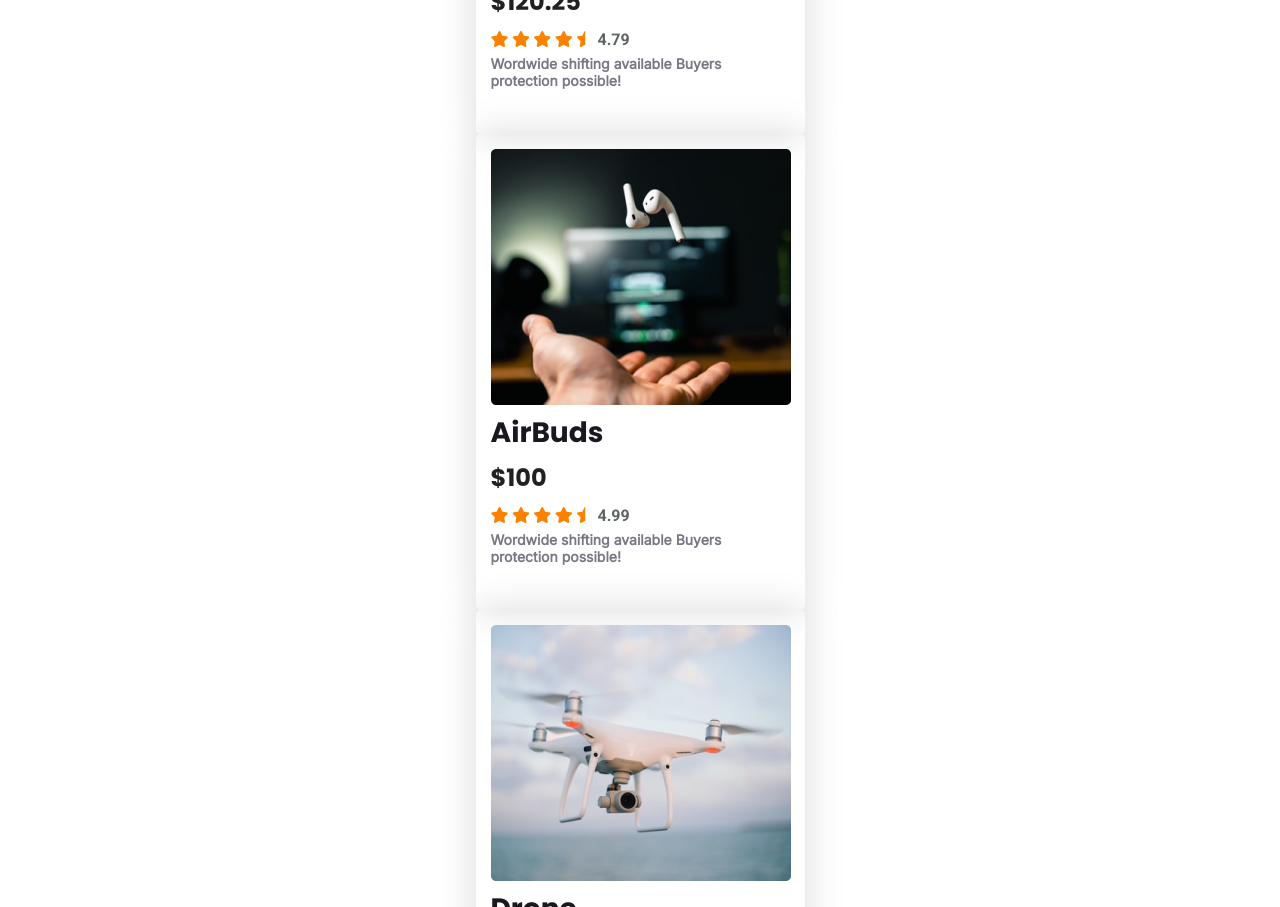
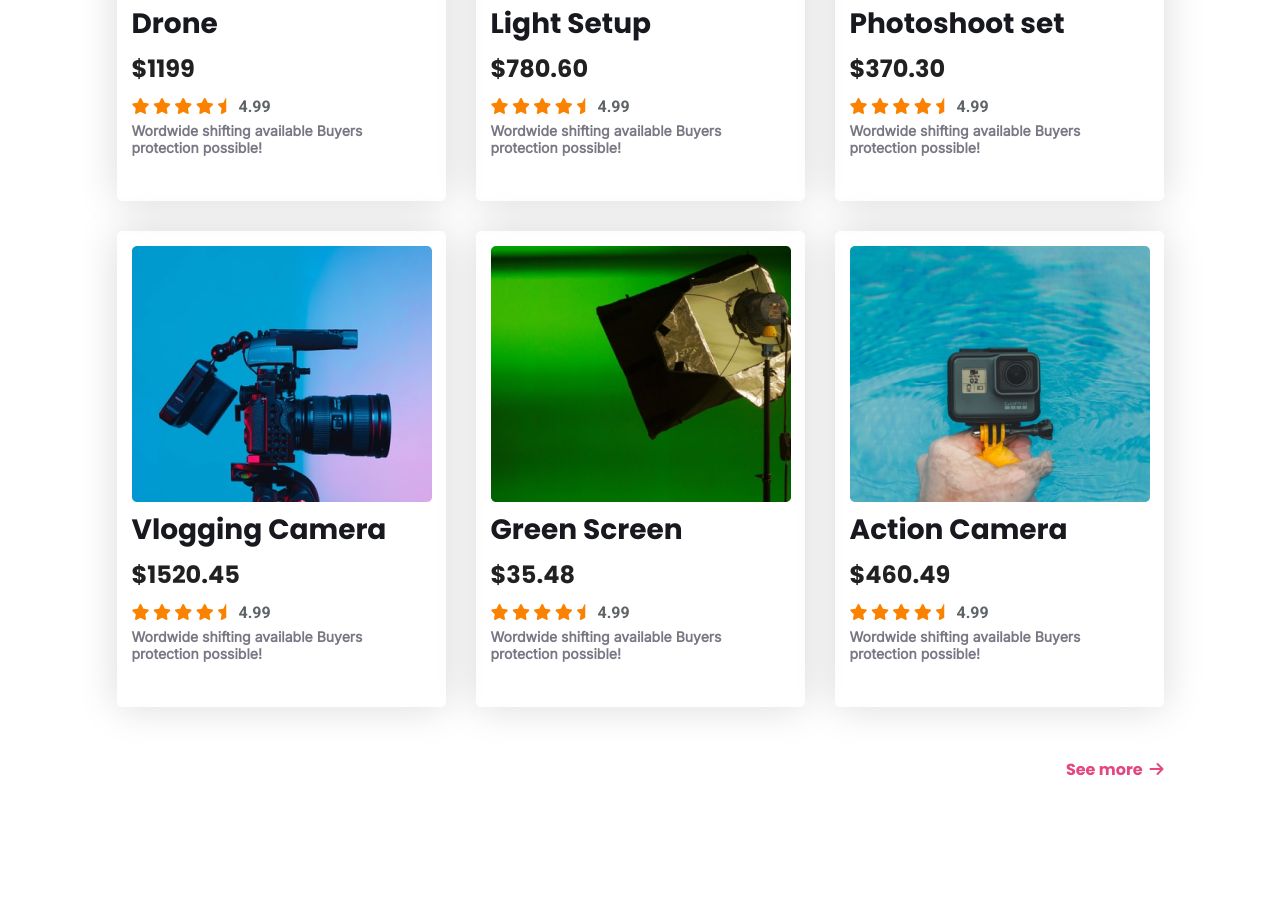
Before and after one commit to NasimHossain60/influencer-gear-main, a plain HTML site: page index.html in a window 1280 px wide. Shown: the part 1652-2559 px from the top of the page. After the commit the page ends 2534 px from the top, so only its background shows below. Drawn offline with Linux system fonts and the light colour scheme.

Commit message:
product part done

```diff
--- a/index.html
+++ b/index.html
@@ -54,8 +54,9 @@
           <a href="https://www.walmart.com/" target="_blank"><img src="logos/Walmart.svg" alt="Walmart"></a>
         </div>
       </section>
+     <section>
+      <h2 id="title-align">Popular Collection</h2>
       <section class="product-section">
-        <h2> Popular Collection</h2>
         <div class="products">
           <div class="product-banner">
             <img src="images/tripod.png" alt="Tripod image">
@@ -273,6 +274,11 @@
           </div>
         </div>
       </section>
+        <div id="see-more">
+          <a href="">See more</a>
+          &nbsp;&nbsp;
+          <i class="fa-solid fa-arrow-right arrow"></i>
+        </div>
     </main>
   </body>
 </html>
--- a/styles/style.css
+++ b/styles/style.css
@@ -79,10 +79,21 @@ h1 span {
 /* Shopping-site ink End */
 
 /* Product Item Style Start */
-
-.products {
+#title-align {
+  text-align: center;
+  margin-bottom: 30px;
+  font-weight: 600;
+  font-size: 28px;
+  color: #3a3a3a;
+}
+.product-section {
   display: grid;
   grid-template-columns: repeat(3, 1fr);
+  row-gap: 30px;
+  column-gap: 30px;
+  margin-bottom: 50px;
+}
+.products {
   width: 329px;
   height: 476px;
   padding: 15px;
@@ -121,4 +132,19 @@ h1 span {
   font-size: 14px;
   font-family: "Inter";
 }
+#see-more {
+  display: flex;
+  align-items: center;
+  justify-content: flex-end;
+  font-weight: 700;
+  font-size: 16px;
+  margin-bottom: 100px;
+}
+#see-more a {
+  text-decoration: none;
+  color: rgba(224, 44, 109, 0.87);
+}
+.arrow {
+  color: rgba(224, 44, 109, 0.87);
+}
 /* Product Item Style End */
```
